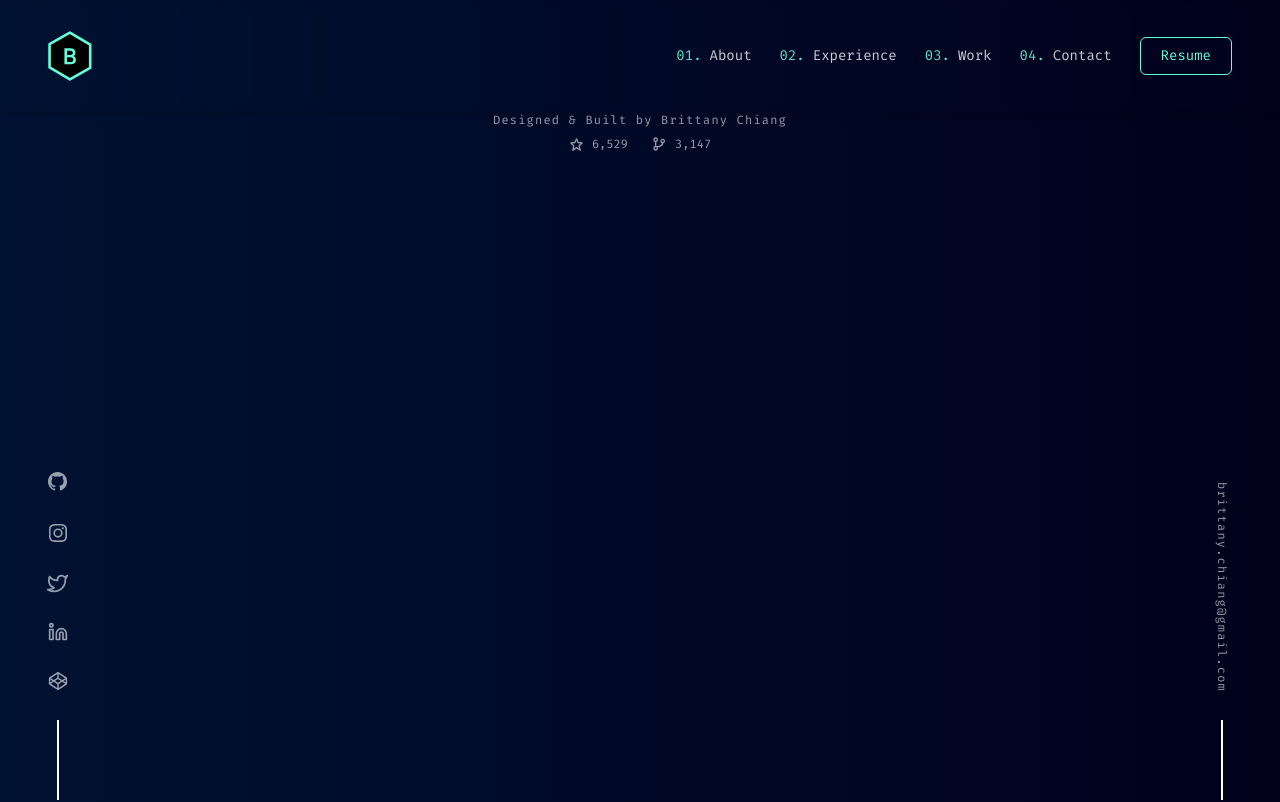
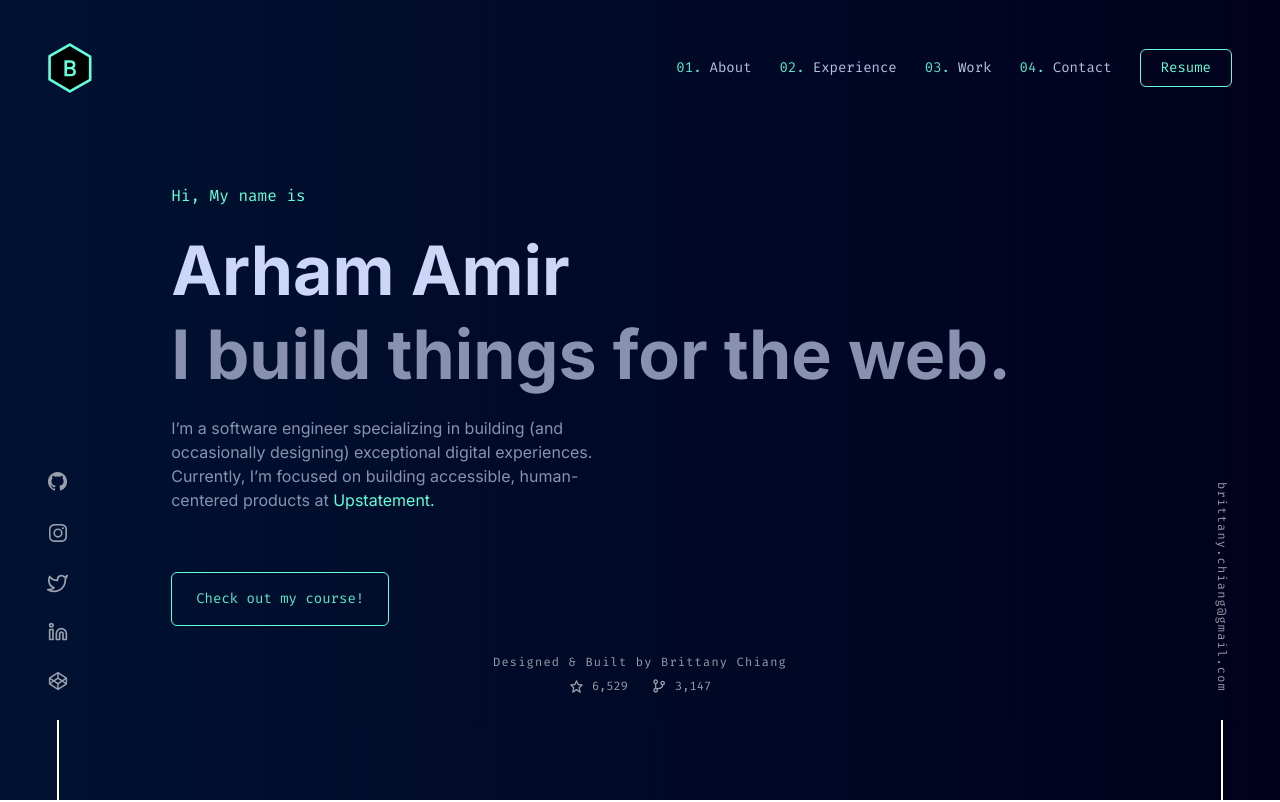
Before and after one commit to Arham-Amir/Portfolio-1, a Next.js app: page / in a window 1280 px wide. Shown: the top 802 px of the page. Built offline with nearby package versions, Linux system fonts and the light colour scheme.

Commit message:
WHAT: Complete Hero Section design which is fully responsive for all screen sizes. WHY: - IMPACT: High

```diff
--- a/src/app/layout.tsx
+++ b/src/app/layout.tsx
@@ -1,6 +1,6 @@
 import './globals.css'
 import type { Metadata } from 'next'
-import { Inter, Fira_Mono } from 'next/font/google'
+import { Inter, Fira_Mono} from 'next/font/google'
 import StoreProvider from '@redux/storeProvider'
 
 const inter = Inter({ subsets: ['latin'] })
@@ -25,6 +25,8 @@ export default function RootLayout({
       <body className={`${inter.className} ${fira.variable}  bg-bg-grad`}>
         <StoreProvider>
           {children}
+          <h1></h1>
+          <h2></h2>
         </StoreProvider>
       </body>
     </html>
--- /dev/null
+++ b/src/app/page.jsx
@@ -0,0 +1,16 @@
+import Navbar from '@components/Home/navbar'
+import PageBottom from '@components/Home/pageBottom'
+import Main from '@components/Home/main'
+import Footer from '@components/Home/footer'
+
+
+export default function Home() {
+  return (
+    <main className='max-w-[100vw] overflow-x-hidden'>
+      <Navbar />
+      <PageBottom />
+      <Main className='xs:w-full md:max-w-[82vw] xs:px-8 smd:px-10 lg:px-14 transition-all duration-200 '></Main>
+      <Footer className='xs:w-full' ></Footer>
+    </main>
+  )
+}
--- a/src/app/page.tsx
+++ /dev/null
@@ -1,11 +0,0 @@
-import Navbar from '@components/Home/navbar'
-import PageBottom from '@components/Home/pageBottom'
-
-export default function Home() {
-  return (
-    <main className=''>
-      <Navbar />
-      <PageBottom />
-    </main>
-  )
-}
--- a/src/components/Home/footer.jsx
+++ b/src/components/Home/footer.jsx
@@ -1,8 +1,13 @@
 import { BiStar, BiGitBranch } from 'react-icons/bi'
+import LeftSocialIcons from '@components/Home/leftSocialIcons'
 
-const Footer = () => {
+const Footer = (props = {}) => {
   return (
-    <section className="text-white w-full text-center opacity-60 hover:opacity-100 hover:text-themeColor flex flex-col gap-2">
+    <>
+      <section className='xs:flex text-white md:hidden md:flex-row xs:flex-col relative xs:gap-8 md:gap-0 xs:px-2 md:px-0 w-screen'>
+        <LeftSocialIcons className="xs:w-full md:w-[9vw] md:fixed xs:static md:left-0 md:h-[83vh] flex md:flex-col xs:flex-row items-center xs:justify-center md:justify-end" />
+      </section>
+      <section className={`${props.className} text-white w-full text-center opacity-60 hover:opacity-100 hover:text-themeColor flex flex-col gap-2 my-7`}>
         <p className="font-themeFont text-xs xs:tracking-normal md:tracking-widest">Designed & Built by Brittany Chiang</p>
         <section className="font-themeFont text-xs flex flex-row justify-center items-center gap-2">
           <BiStar size={15} />
@@ -11,8 +16,8 @@ const Footer = () => {
           <BiGitBranch size={16} />
           <p>3,147</p>
         </section>
-
       </section>
+    </>
   );
 }
 
--- /dev/null
+++ b/src/components/Home/heroSection.jsx
@@ -0,0 +1,16 @@
+const HeroSection = (props = {}) => {
+  return (
+    <section className={`${props.className} w-full text-lightColor flex flex-col gap-7`}>
+      <p className="text-themeColor font-themeFont">Hi, My name is </p>
+      <section className="">
+        <h1 className="text-lightColor mb-3 xs:text-4xl md:text-5xl lg:text-[56px] xl:text-[68px]  font-bold pb-1">Arham Amir</h1>
+        <h1 className="text-darkColor  xs:text-4xl md:text-5xl lg:text-[56px] xl:text-[68px] font-bold">I build things for the web.</h1>
+      </section>
+      <p className="text-darkColor md:w-[75%] lg:w-[65%] xl:w-[50%]">I’m a software engineer specializing in building (and occasionally designing) exceptional digital experiences. Currently, I’m focused on building accessible, human-centered products at
+        <a className="text-themeColor" href=""> Upstatement.</a></p>
+      <a href="" className="mt-8 border w-fit px-6 py-4 border-themeColor text-themeColor/90 rounded-md font-themeFont text-sm">Check out my course!</a>
+    </section>
+  );
+}
+
+export default HeroSection;
--- a/src/components/Home/main.jsx
+++ b/src/components/Home/main.jsx
@@ -1,9 +1,8 @@
-import Footer from '@components/Home/footer'
-
+import HeroSection  from '@components/Home/heroSection'
 const Main = (props = {}) => {
   return (
-    <section className={`${props.className}`}>
-      <Footer />
+    <section className={`${props.className} lg:mt-12 md:mt-6 xs:mt-4 mx-auto`}>
+      <HeroSection />
     </section>
   );
 }
--- a/src/components/Home/navLinks.jsx
+++ b/src/components/Home/navLinks.jsx
@@ -3,19 +3,19 @@ const NavLinks = (props = {}) => {
     <section className={`${props.className} gap-7 xs:text-md md:text-sm font-themeFont items-center`}>
       <section className="cursor-pointer flex xs:flex-col items-center md:flex-row gap-2">
         <p className="text-themeColor text-opacity-90">01.</p>
-        <p className="text-white hover:text-themeColor text-opacity-80">About</p>
+        <p className="text-lightColor hover:text-themeColor text-opacity-90">About</p>
       </section>
       <section className="cursor-pointer flex xs:flex-col items-center md:flex-row gap-2">
         <p className="text-themeColor text-opacity-90">02.</p>
-        <p className="text-white hover:text-themeColor text-opacity-80">Experience</p>
+        <p className="text-lightColor hover:text-themeColor text-opacity-90">Experience</p>
       </section>
       <section className="cursor-pointer flex xs:flex-col items-center md:flex-row gap-2">
         <p className="text-themeColor text-opacity-90">03.</p>
-        <p className="text-white hover:text-themeColor text-opacity-80">Work</p>
+        <p className="text-lightColor hover:text-themeColor text-opacity-90">Work</p>
       </section>
       <section className="cursor-pointer flex xs:flex-col items-center md:flex-row gap-2">
         <p className="text-themeColor text-opacity-90">04.</p>
-        <p className="text-white hover:text-themeColor text-opacity-80">Contact</p>
+        <p className="text-lightColor hover:text-themeColor text-opacity-90">Contact</p>
       </section>
       <section className="text-themeColor">
         <button className="hover:-translate-x-1 hover:-translate-y-1 ease-in-out transition duration-300  border-themeColor border px-5 py-2 rounded-md">Resume</button>
--- a/src/components/Home/navbar.jsx
+++ b/src/components/Home/navbar.jsx
@@ -5,7 +5,7 @@ import NavLinks from '@components/Home/navLinks'
 const Navbar = () => {
   const [ham, showHam] = useState(false);
   return (
-    <section className="xs:fixed w-full xs:top-0 shadow-md backdrop-blur-sm z-10 h-28 mb-10 px-2 bg-bg-grad/90">
+    <section className="w-full z-20 h-[17vh] px-2 bg-bg-grad/90">
       <section className="relative h-full flex items-center text-themeColor justify-between">
         <h1 className="pl-10 xs:-translate-x-6 md:-translate-x-0 duration-200">
           <svg className="h-[50px] hover:-translate-x-1 hover:-translate-y-1 ease-in-out transition duration-300 cursor-pointer"
@@ -20,7 +20,7 @@ const Navbar = () => {
 
           <p className={`${ham ? 'w-8 rotate-[405deg] -translate-y-[19px]' : 'w-5'} transition-all duration-500   p-[1px] bg-themeColor`}></p>
         </section>
-        <NavLinks className={`xs:flex ${ham ? 'xs:right-0' : 'xs:right-[-100%]'} md:hidden
+        <NavLinks className={`xs:flex ${ham ? 'xs:right-0' : 'xs:right-[-100%]'} z-20 md:hidden
         fixed top-0 h-screen sm:w-4/5 xs:w-2/3 transition-all duration-500 justify-center bg-[#112240] flex-col`} />
       </section>
     </section>
--- a/src/components/Home/pageBottom.jsx
+++ b/src/components/Home/pageBottom.jsx
@@ -2,17 +2,14 @@
 import { useSelector } from 'react-redux'
 import LeftSocialIcons from '@components/Home/leftSocialIcons'
 import RightGmailLink from '@components/Home/rightGmailLink'
-import Footer from '@components/Home/footer'
+
 
 const PageBottom = (props = {}) => {
   // const name = useSelector(state => state.userInfo.name)
   return (
-    <section className='text-white h-[1800px] flex md:flex-row xs:flex-col relative xs:mt-28 md:mt-0 xs:gap-8 md:gap-0 xs:px-2 md:px-0'>
-      <LeftSocialIcons className="xs:w-full md:w-[9vw] md:fixed xs:static md:left-0 md:h-screen flex md:flex-col xs:flex-row items-center xs:justify-center md:justify-end" />
-      <section className={`${props.className} mx-auto xs:w-full md:w-[82%] md:mt-28`}>
-        <Footer />
-      </section>
-      <RightGmailLink className="xs:hidden w-[9vw] fixed right-0 h-screen md:flex flex-col items-center justify-end" />
+    <section className='xs:hidden text-white md:block relative'>
+      <LeftSocialIcons className="md:w-[9vw] md:fixed left-0 md:h-[83vh] flex md:flex-col items-center md:justify-end" />
+      <RightGmailLink className="w-[9vw] fixed right-0 h-[83vh] flex flex-col items-center justify-end" />
     </section>
   );
 }
--- a/tailwind.config.ts
+++ b/tailwind.config.ts
@@ -15,11 +15,14 @@ const config: Config = {
         'themeFont': ['var(--font-fira)']
       },
       colors:{
-        'themeColor' : '#64ffda'
+        'themeColor' : '#64ffda',
+        'lightColor' : '#ccd6f6',
+        'darkColor' : '#8892b0',
       },
       screens:{
         'xs' : '0px',
         'sm' : '420px',
+        'smd' : '500px',
         'md' : '760px',
         'lg' : '1000px',
         'xl' : '1280px',
```
Lines whose indentation alone changed are shown as unchanged.
